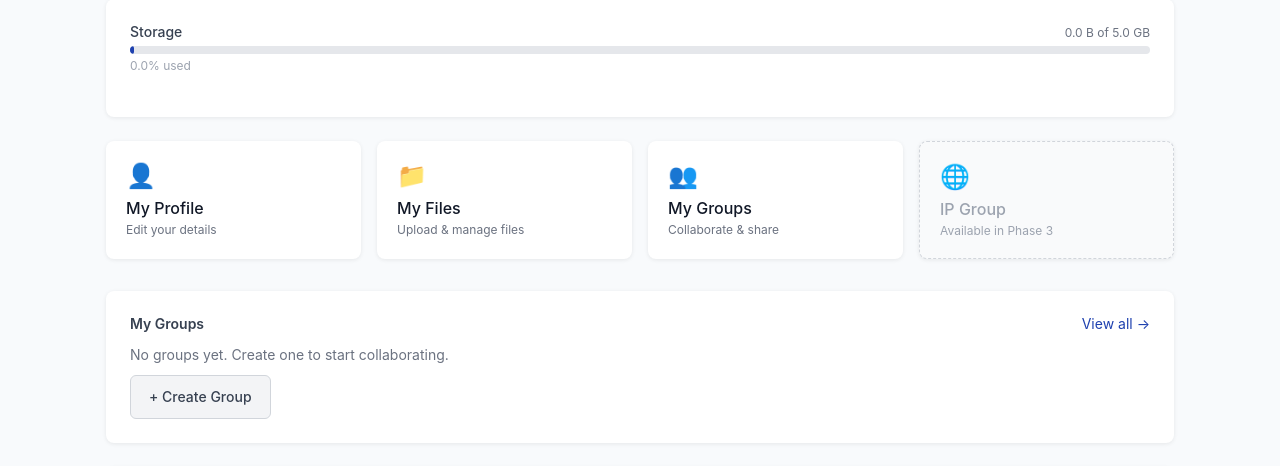
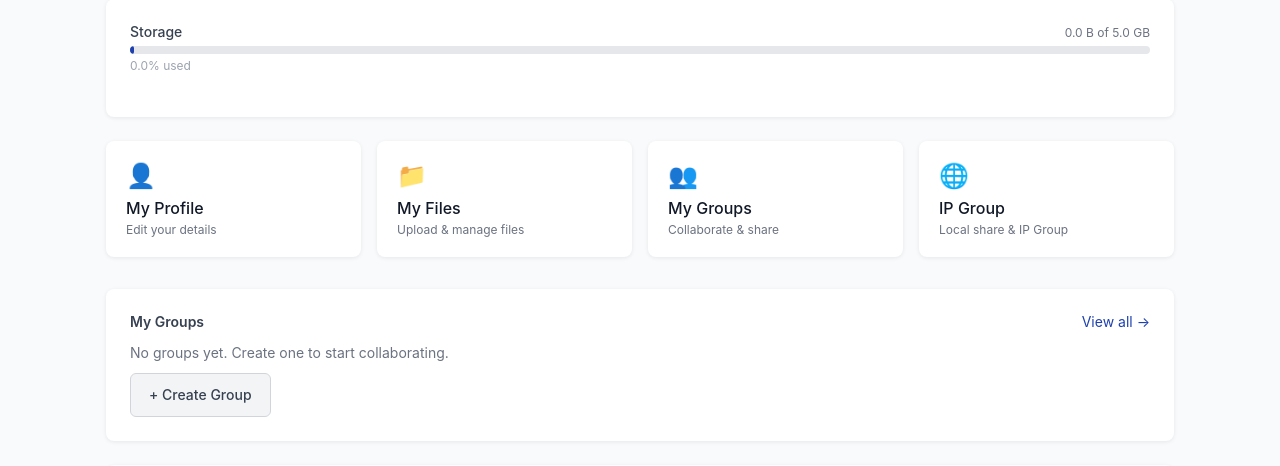
Before and after one commit to ddeepaksingh/FileShareX, a Django app: page /accounts/dashboard/ in a window 1280 px wide. Shown: the part 199-665 px from the top of the page. Run offline with Django 5.2, Linux system fonts and the light colour scheme; the visitor is signed in with stand-in values (Sample User, id 1); data comes from the database, SQL or seed files in the repository; data that the repository does not hold is empty.

Commit message:
ip-Grop-show-fix

```diff
--- a/templates/accounts/dashboard.html
+++ b/templates/accounts/dashboard.html
@@ -37,11 +37,11 @@
         <div class="quick-action__label">My Groups</div>
         <div class="quick-action__desc">Collaborate &amp; share</div>
     </a>
-    <div class="quick-action quick-action--disabled">
+    <a href="{% url 'ipgroup:ip_files' %}" class="quick-action">
         <div class="quick-action__icon">🌐</div>
         <div class="quick-action__label">IP Group</div>
-        <div class="quick-action__desc">Available in Phase 3</div>
-    </div>
+        <div class="quick-action__desc">Local share &amp; IP Group</div>
+    </a>
 </div>
 
 <!-- Groups Section -->
```
